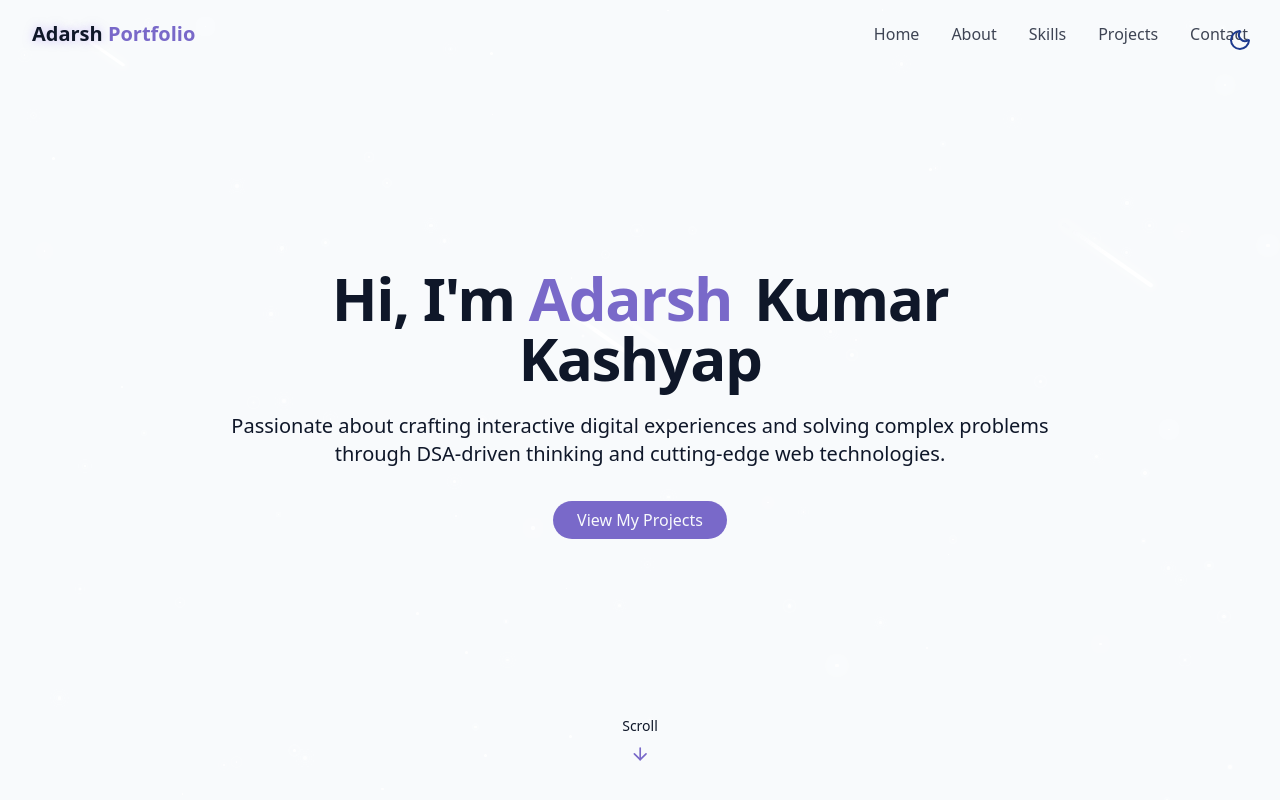
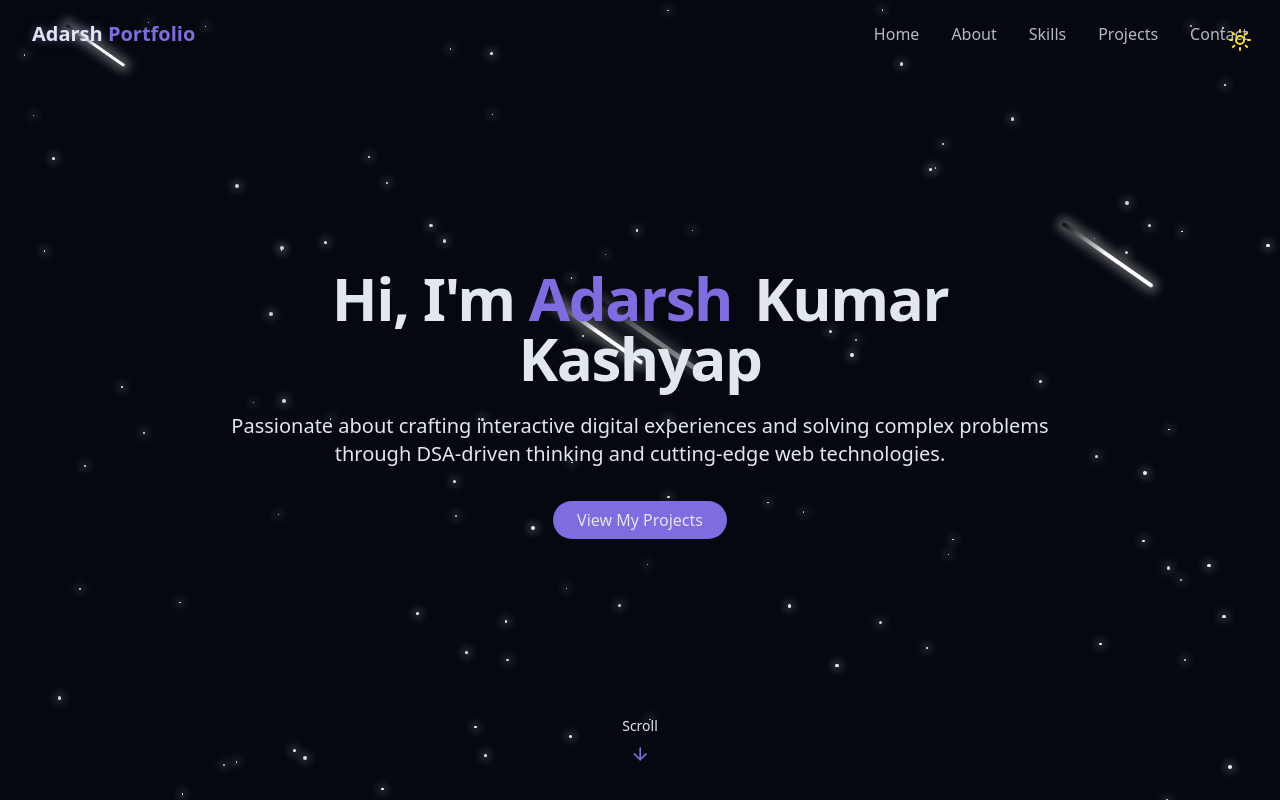
Before and after one commit to adarsh-ak/portfolio-adarsh.kashyap, a React (Vite) app in the folder client/: page / in a window 1280 px wide. Shown: the top 800 px of the page. Built offline with nearby package versions, Linux system fonts and the light colour scheme.

Commit message:
updated theme

```diff
--- a/client/src/components/ContactSection.jsx
+++ b/client/src/components/ContactSection.jsx
@@ -12,23 +12,22 @@
 import { useToast } from "../hooks/use-toast";
 import { useState } from "react";
 
-// Replace this with your deployed backend URL
 const BACKEND_URL = "https://portfolio-adarsh-kashyap-udo5.vercel.app";
 
 export const ContactSection = () => {
   const { toast } = useToast();
   const [isSubmitting, setIsSubmitting] = useState(false);
   const [formData, setFormData] = useState({
-    name: '',
-    email: '',
-    message: ''
+    name: "",
+    email: "",
+    message: "",
   });
 
   const handleChange = (e) => {
     const { name, value } = e.target;
-    setFormData(prev => ({
+    setFormData((prev) => ({
       ...prev,
-      [name]: value
+      [name]: value,
     }));
   };
 
@@ -36,30 +35,21 @@
     e.preventDefault();
     setIsSubmitting(true);
 
-    console.log('📤 Submitting to backend:', BACKEND_URL);
-    console.log('📋 Form data:', formData);
-
     try {
       const response = await fetch(`${BACKEND_URL}/api/contact`, {
-        method: 'POST',
+        method: "POST",
         headers: {
-          'Content-Type': 'application/json',
+          "Content-Type": "application/json",
         },
         body: JSON.stringify(formData),
       });
 
-      console.log('📊 Response status:', response.status);
-
       const rawText = await response.text();
-      console.log('📄 Raw response:', rawText);
 
       let data;
       try {
         data = JSON.parse(rawText);
-        console.log('✅ Parsed JSON:', data);
-      } catch (parseError) {
-        console.error('❌ JSON Parse Error:', parseError);
-
+      } catch {
         toast({
           title: "Server Error",
           description: "Backend returned invalid response. Check backend logs.",
@@ -71,23 +61,17 @@
       }
 
       if (response.ok && data.success) {
-        console.log('✅ Message sent successfully!');
-
         toast({
           title: "Message Sent! ✅",
           description: data.message || "Check your email for confirmation.",
         });
 
-        setFormData({ name: '', email: '', message: '' });
+        setFormData({ name: "", email: "", message: "" });
         e.target.reset();
-
       } else {
-        console.error('❌ Server returned error:', data);
-        throw new Error(data.message || 'Failed to send message');
+        throw new Error(data.message || "Failed to send message");
       }
     } catch (error) {
-      console.error('❌ Submission error:', error);
-
       toast({
         title: "Failed to Send",
         description: error.message || "Please try again later.",
@@ -131,6 +115,7 @@
                   </a>
                 </div>
               </div>
+
               <div className="flex items-start space-x-4">
                 <div className="p-3 rounded-full bg-primary/10">
                   <Phone className="h-6 w-6 text-primary" />
@@ -145,6 +130,7 @@
                   </a>
                 </div>
               </div>
+
               <div className="flex items-start space-x-4">
                 <div className="p-3 rounded-full bg-primary/10">
                   <MapPin className="h-6 w-6 text-primary" />
@@ -202,10 +188,7 @@
 
             <form onSubmit={handleSubmit} className="space-y-6">
               <div>
-                <label
-                  htmlFor="name"
-                  className="block text-sm font-medium mb-2"
-                >
+                <label htmlFor="name" className="block text-sm font-medium mb-2">
                   Your Name
                 </label>
                 <input
@@ -222,10 +205,7 @@
               </div>
 
               <div>
-                <label
-                  htmlFor="email"
-                  className="block text-sm font-medium mb-2"
-                >
+                <label htmlFor="email" className="block text-sm font-medium mb-2">
                   Your Email
                 </label>
                 <input
@@ -276,8 +256,7 @@
                   </>
                 ) : (
                   <>
-                    Send Message
-                    <Send size={16} />
+                    Send Message <Send size={16} />
                   </>
                 )}
               </button>
--- a/client/src/components/ThemeToggle.jsx
+++ b/client/src/components/ThemeToggle.jsx
@@ -1,47 +1,58 @@
-import {Moon,Sun} from "lucide-react";
-import React, { useEffect, useState } from 'react'
+import { Moon, Sun } from "lucide-react";
+import React, { useEffect, useState } from "react";
 import { cn } from "../lib/utils";
 
 const ThemeToggle = () => {
-    const [isDarkMode,setIsDarkMode]=useState(false);
+  const [isDarkMode, setIsDarkMode] = useState(true); // DEFAULT: dark mode ON
 
-    useEffect(()=>{
-        const storedTheme = localStorage.getItem("theme")
-        if(storedTheme==="dark"){
+  useEffect(() => {
+    const storedTheme = localStorage.getItem("theme");
+
+    // If user already selected a theme earlier
+    if (storedTheme) {
+      if (storedTheme === "dark") {
+        document.documentElement.classList.add("dark");
         setIsDarkMode(true);
-            document.documentElement.classList.add("dark");
-        }else{
-            localStorage.setItem("theme","light");
+      } else {
+        document.documentElement.classList.remove("dark");
         setIsDarkMode(false);
       }
-    })
+      return;
+    }
 
-    const toggleTheme=()=>{
-        if(isDarkMode){
+    // DEFAULT: Night mode
+    document.documentElement.classList.add("dark");
+    localStorage.setItem("theme", "dark");
+    setIsDarkMode(true);
+  }, []);
+
+  const toggleTheme = () => {
+    if (isDarkMode) {
       document.documentElement.classList.remove("dark");
-            localStorage.setItem("theme","light");
+      localStorage.setItem("theme", "light");
       setIsDarkMode(false);
-        }else {
+    } else {
       document.documentElement.classList.add("dark");
-            localStorage.setItem("theme","dark");
+      localStorage.setItem("theme", "dark");
       setIsDarkMode(true);
     }
-    }
+  };
 
   return (
-    <button onClick={toggleTheme}
+    <button
+      onClick={toggleTheme}
       className={cn(
         "fixed max-sm:hidden top-5 right-5 z-50 p-2 rounded-full transition-colors duration-300",
-        "focus: outline-hidden"
-    )}>
-        {" "}
-        {isDarkMode?(
+        "focus:outline-none"
+      )}
+    >
+      {isDarkMode ? (
         <Sun className="h-6 w-6 text-yellow-300" />
-        ):(
+      ) : (
         <Moon className="h-6 w-6 text-blue-900" />
       )}
     </button>
-  )
-}
+  );
+};
 
 export default ThemeToggle;
```
Lines whose indentation alone changed are shown as unchanged.
